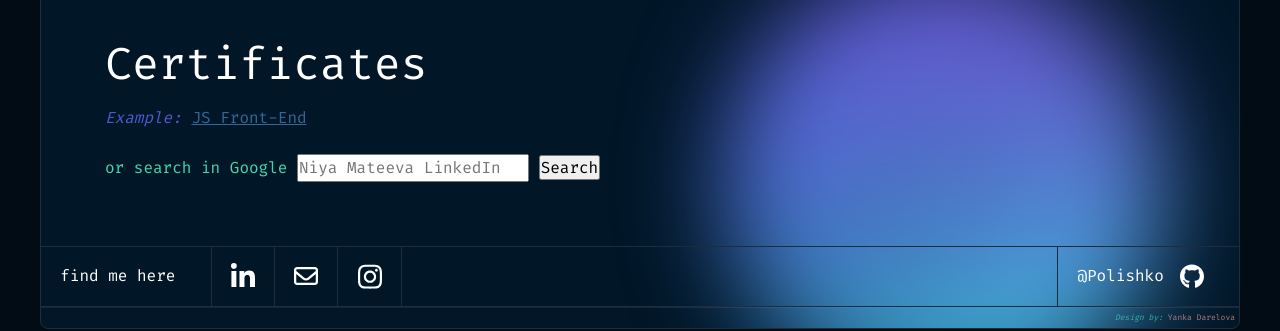
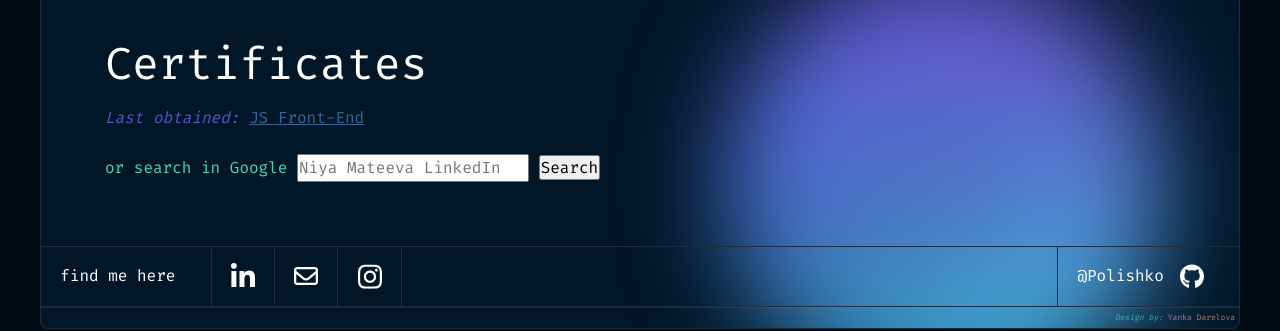
Before and after one commit to Polishko/portfolio-draft, a Jekyll site: the page built from certificates.md, in a window 1280 px wide. Shown: the part 320-651 px from the top of the page. Built offline with Jekyll 4.4.1, drawn with Linux system fonts in a browser that asks for light colours.

Commit message:
Changed description in certifcates page

```diff
--- a/_includes/certificate_info.html
+++ b/_includes/certificate_info.html
@@ -1,5 +1,5 @@
 <p>
-  <em style="color: #4d5bce;">Example:</em>
+  <em style="color: #4d5bce;">Last obtained:</em>
   <a
     href="https://softuni.bg/certificates/details/212178/cc5da696"
     target="_blank"
```
